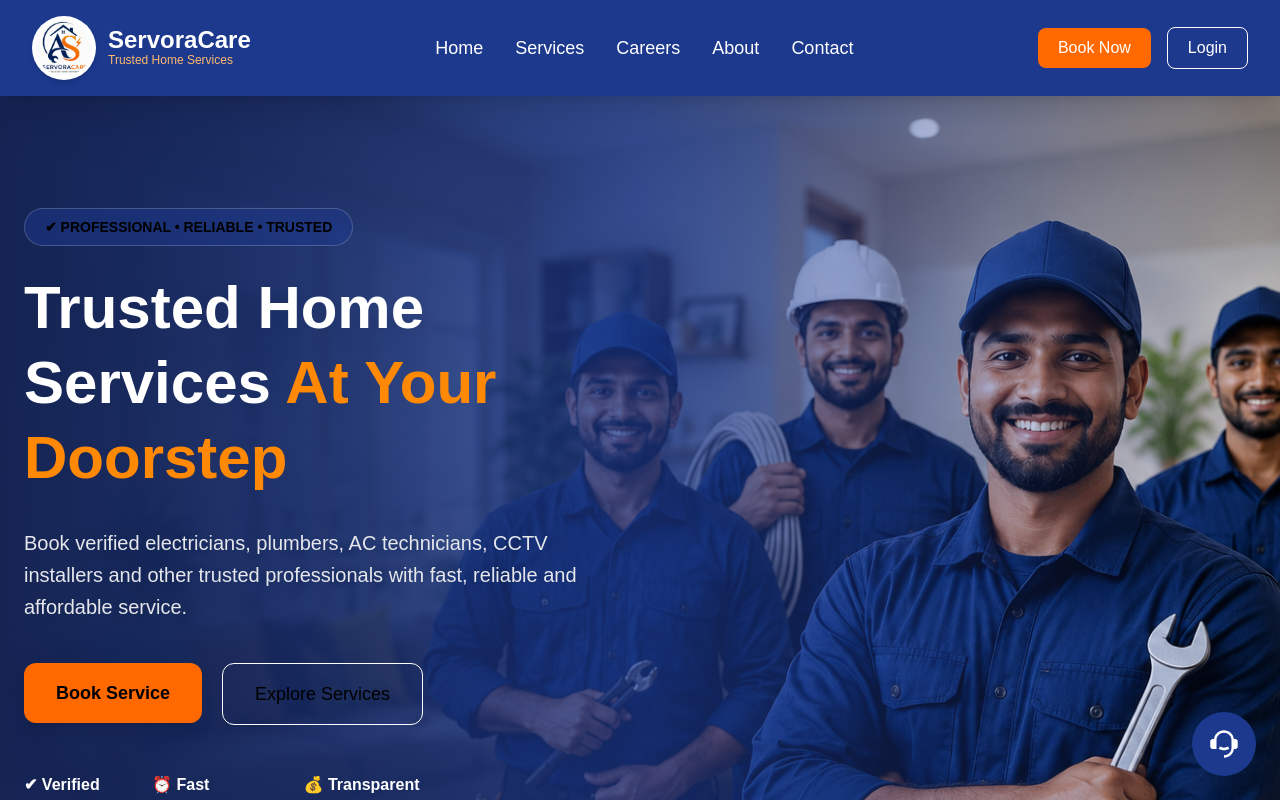
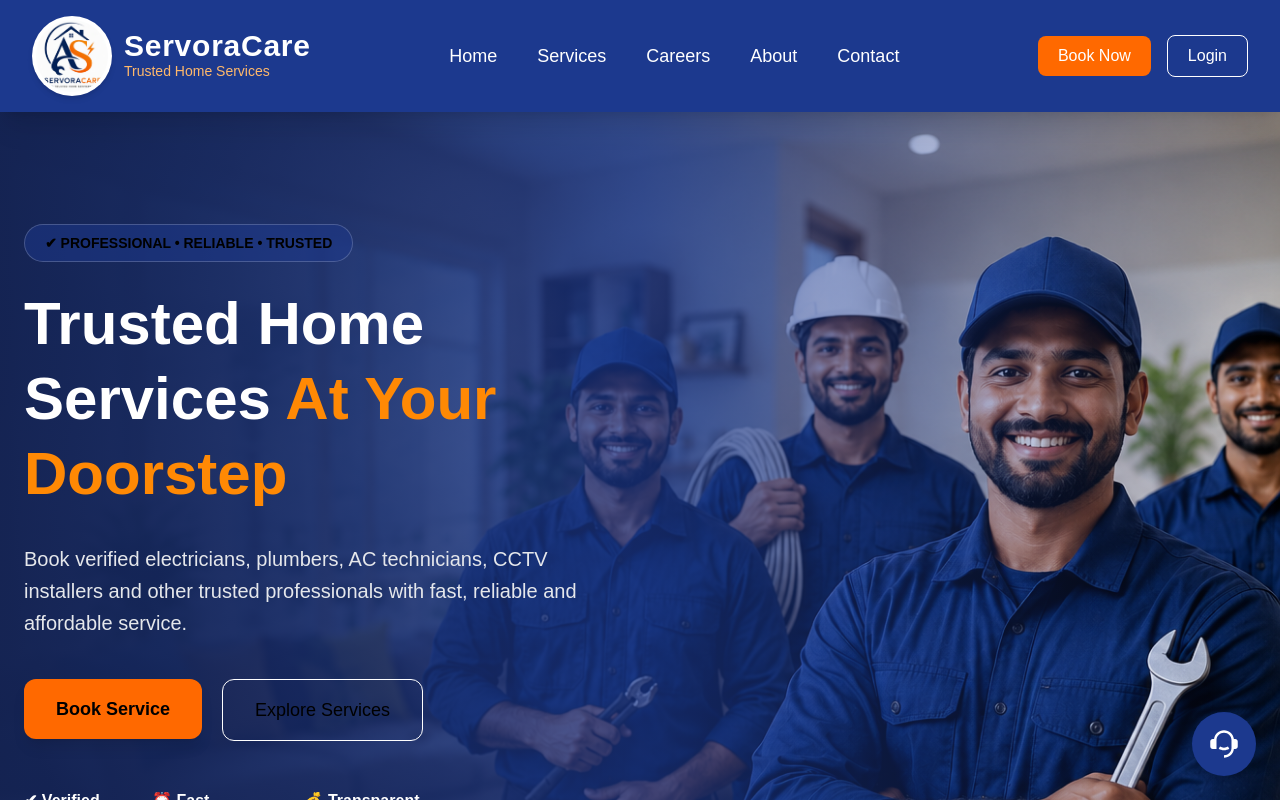
Before and after one commit to Boby-Singh/servoracare, a React (Vite) app: page / in a window 1280 px wide. Shown: the top 800 px of the page. Built offline with nearby package versions, Linux system fonts and the light colour scheme.

Commit message:
Added careers page and updated navbar navigation

```diff
--- a/src/components/Navbar.jsx
+++ b/src/components/Navbar.jsx
@@ -14,10 +14,9 @@ function Navbar() {
   const handleLogout = () => {
 
     localStorage.removeItem("user")
+    localStorage.removeItem("token")
 
     navigate("/")
-
-    window.location.reload()
 
   }
 
@@ -53,15 +52,15 @@ function Navbar() {
           <img
             src={logo}
             alt="ServoraCare"
-            className="h-16 w-16 rounded-full bg-white p-1 shadow-md"
+            className="h-20 w-20 rounded-full bg-white p-1 shadow-md"
           />
 
           <div>
-            <h1 className="text-2xl font-bold leading-none">
+            <h1 className="text-3xl font-extrabold leading-none tracking-wide">
               ServoraCare
             </h1>
 
-            <p className="text-xs text-orange-300">
+            <p className="text-sm text-orange-300">
               Trusted Home Services
             </p>
           </div>
@@ -70,7 +69,7 @@ function Navbar() {
 
         {/* Desktop Menu */}
 
-        <ul className="hidden md:flex gap-8 text-lg items-center">
+        <ul className="hidden md:flex gap-10 text-lg items-center">
 
           <Link to="/">
             <li className="hover:text-orange-400 transition">
@@ -131,7 +130,7 @@ function Navbar() {
 
                 <div className="w-9 h-9 rounded-full bg-orange-500 flex items-center justify-center font-bold">
 
-                  {user.name.charAt(0).toUpperCase()}
+                  {user?.name?.charAt(0)?.toUpperCase() || "U"}
 
                 </div>
 
```
